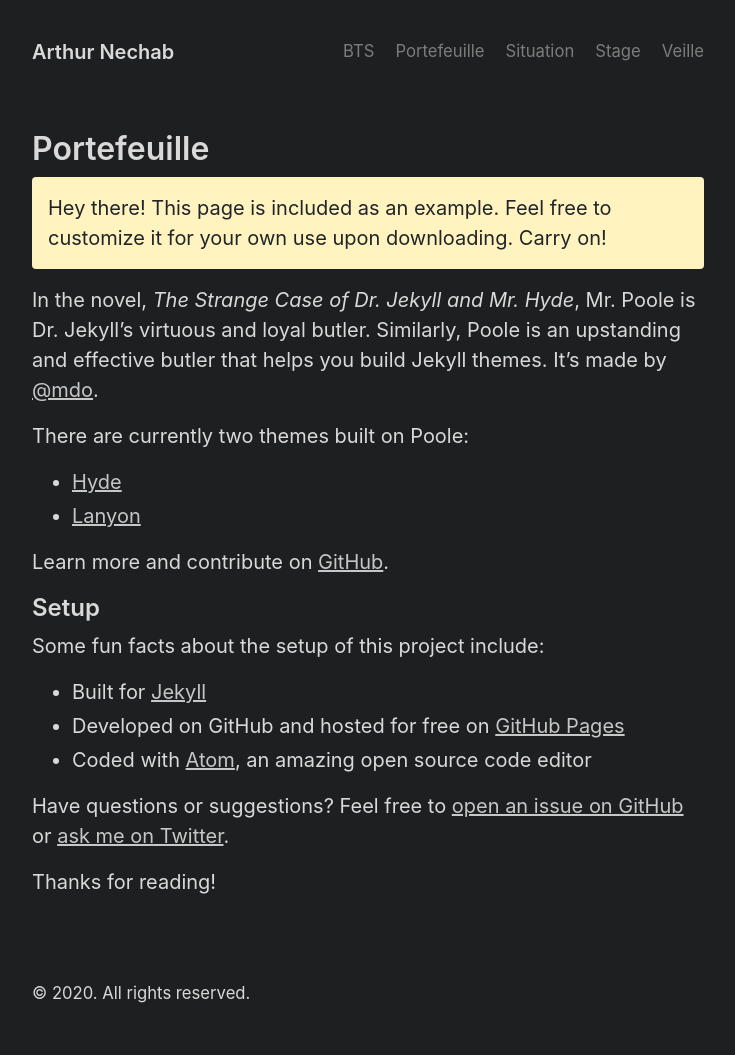
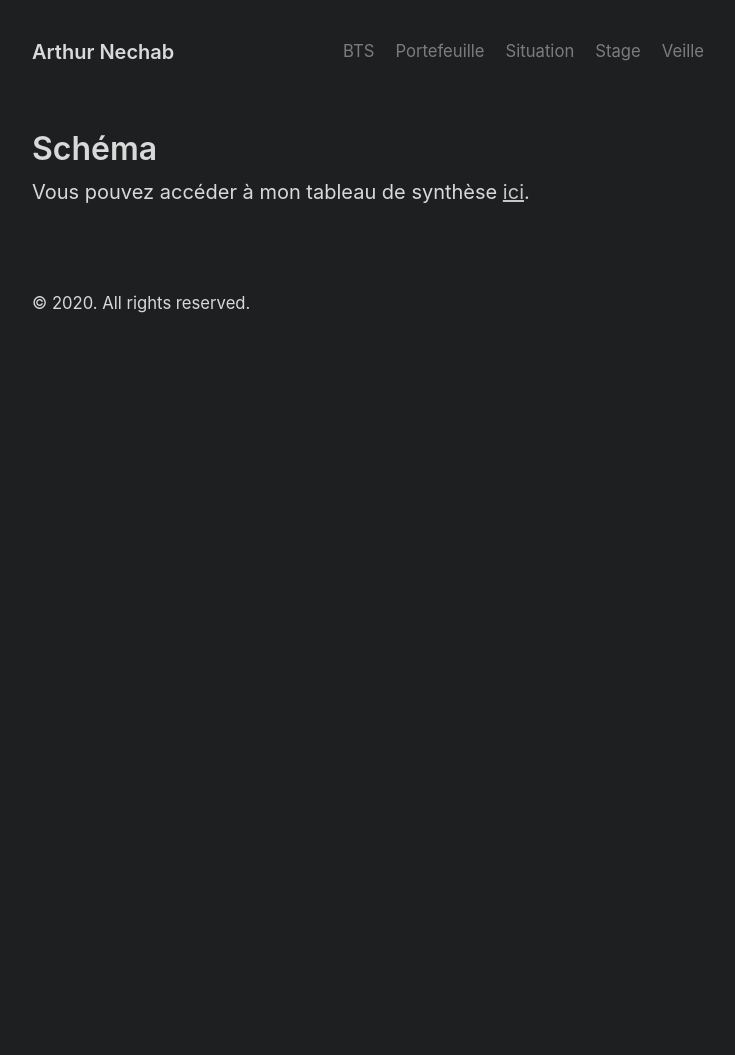
Before and after one commit to arthur-nechab/portfolio, a Jekyll site: the page built from portefeuille.md, in a window 1280 px wide. Shown: the whole page, without its empty margins (272-1007 px from the left). Built offline with Jekyll 4.4.1, drawn with Linux system fonts in a browser that asks for light colours; after the commit the page ends 900 px from its top, so only the background shows below that.

Commit message:
Update portefeuille.md

```diff
--- a/portefeuille.md
+++ b/portefeuille.md
@@ -1,29 +1,6 @@
 ---
 layout: page
-title: Portefeuille
+title: Schéma
 ---
 
-<p class="message">
-  Hey there! This page is included as an example. Feel free to customize it for your own use upon downloading. Carry on!
-</p>
-
-In the novel, *The Strange Case of Dr. Jekyll and Mr. Hyde*, Mr. Poole is Dr. Jekyll's virtuous and loyal butler. Similarly, Poole is an upstanding and effective butler that helps you build Jekyll themes. It's made by [@mdo](https://twitter.com/mdo).
-
-There are currently two themes built on Poole:
-
-- [Hyde](https://hyde.getpoole.com)
-- [Lanyon](https://lanyon.getpoole.com)
-
-Learn more and contribute on [GitHub](https://github.com/poole).
-
-## Setup
-
-Some fun facts about the setup of this project include:
-
-- Built for [Jekyll](https://jekyllrb.com)
-- Developed on GitHub and hosted for free on [GitHub Pages](https://pages.github.com)
-- Coded with [Atom](https://atom.io), an amazing open source code editor
-
-Have questions or suggestions? Feel free to [open an issue on GitHub](https://github.com/poole/poole/issues/new) or [ask me on Twitter](https://twitter.com/mdo).
-
-Thanks for reading!
+Vous pouvez accéder à mon tableau de synthèse [ici](#).
```
